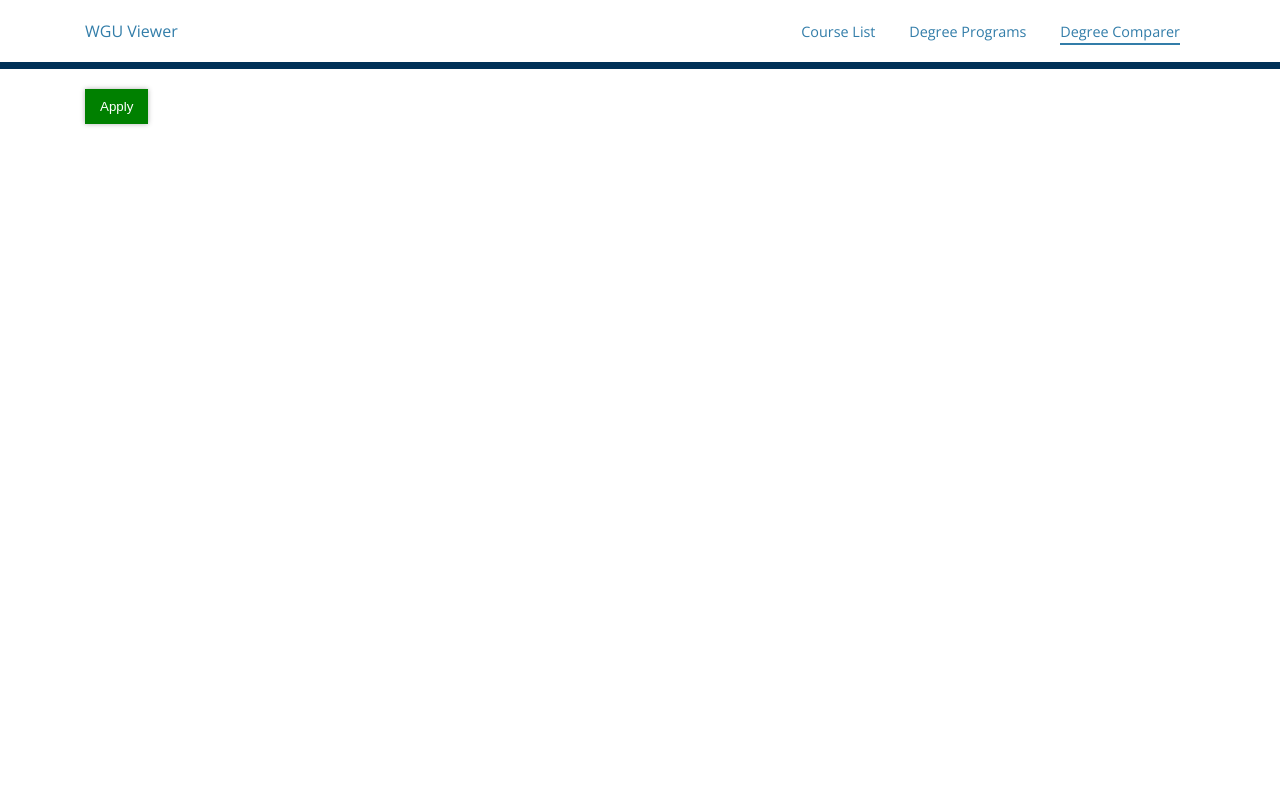
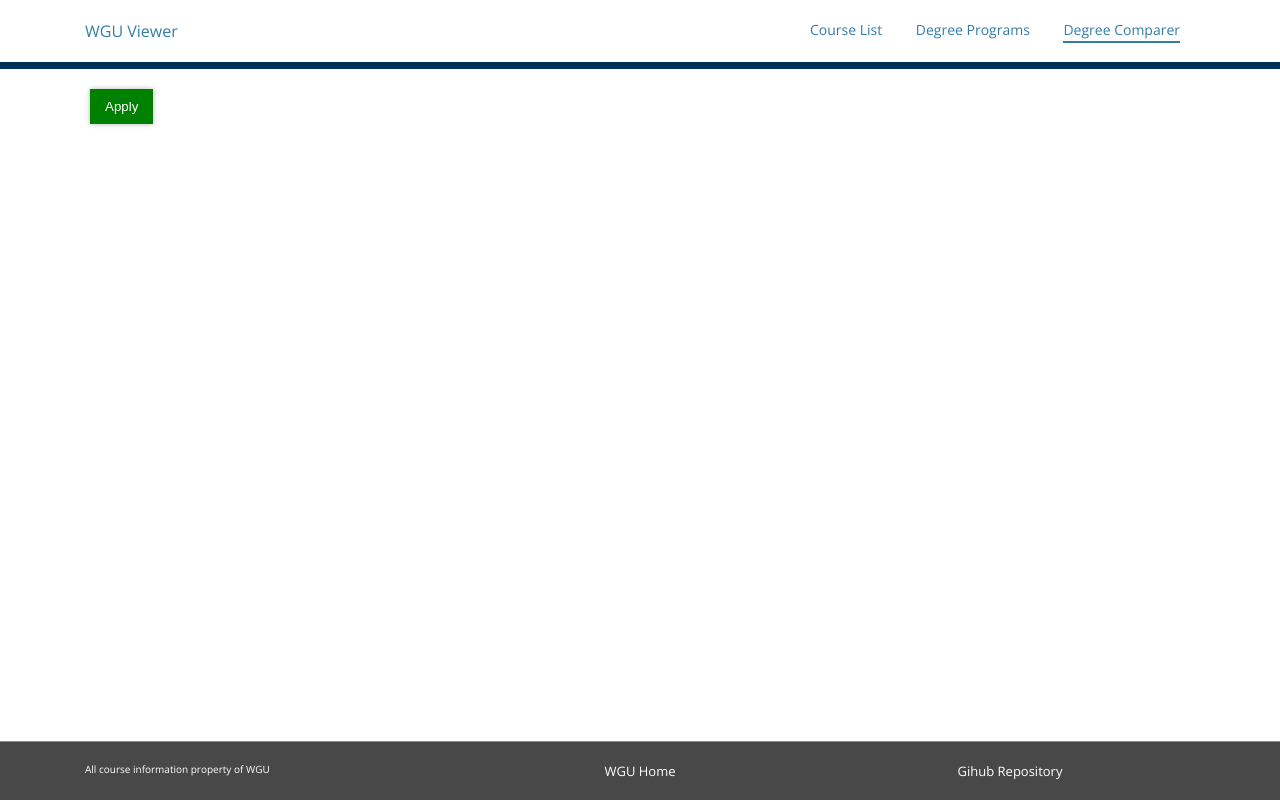
Before and after one commit to BlindPrimate/wgu-courses, a Django app: page /degree-comparison in a window 1280 px wide. Run offline with Django 3.2, Linux system fonts and the light colour scheme; style sheets or scripts are compiled from the project's sources; parts of the project's set-up code (start-up, migrations or seed data) failed here and were passed over; some libraries are stand-ins or nearby versions.

Commit message:
more style changes -- better font management

```diff
--- a/apps/course_selector/static/styles/app.scss
+++ b/apps/course_selector/static/styles/app.scss
@@ -25,12 +25,41 @@ body {
     margin: 0;
     padding: 0;
     color: $wgu-blue;
+    font-size: 62.5%;
+    display: flex;
+    min-height: 100vh;
+    flex-direction: column;
     a {
         color: $wgu-text-blue;
     }
 }
 
+h1 {
+    font-size: 3.2em;
+}
+h2 {
+    font-size: 2.8em;
+}
+h3 {
+    font-size: 2.4em;
+}
+h4 {
+    font-size: 2.2em;
+}
+h5 {
+    font-size: 1.8em;
+}
+h6 {
+    font-size: 1.6em;
+}
 
+p {
+    font-size: 1.2em;
+}
+
+a {
+    font-size: 1.3em;
+}
 // utility classes
 .clearfix {
     &:after {
@@ -105,6 +134,7 @@ input[type=checkbox] {
 
 #main-content {
     padding: 20px 0 20px;
+    flex: 1;
 }
 
 
@@ -127,6 +157,7 @@ input[type=checkbox] {
     }
     #logo {
         float: left;
+        font-size: 1.6em;
     }
     .menu {
         float: right;
@@ -135,7 +166,7 @@ input[type=checkbox] {
             margin: 0 15px;
         }
         a {
-            font-size: 0.9em;
+            font-size: 1.4em;
             margin: 10px 0;
             padding: 2px 0;
             &.active {
@@ -148,7 +179,7 @@ input[type=checkbox] {
 
 #side-menu {
     a {
-        font-size: 0.8em;
+        font-size: 1.4em;
         text-decoration: none;
         padding: 7px 10px;
         border-radius: 2px;
@@ -173,15 +204,14 @@ input[type=checkbox] {
         margin-right: 20px;
         box-shadow: 0 0 5px  rgba(40, 40, 40, 0.05);
         .comp-header {
-            display: inline;
+            display: inline-block;
             background-color: lighten($wgu-text-blue, 10%);
-            width: 100%;
             margin: 0;
             color: white;
             padding: 5px 10px;
-            font-size: 1em;
+            font-size: 1.3em;
             p {
-                font-size: 0.6em;
+                font-size: 1.1em;
                 margin: 0;
             }
         }
@@ -211,28 +241,72 @@ input[type=checkbox] {
     }
     a {
         text-decoration: none;
-        font-size: 0.8em;
-
+        font-size: 1.2em;
     }
 }
 
 .checked {
     text-align: center;
-    vertical-align: middle;
-    .fa-check-square {
-        color: green;
-        margin: auto;
-        vertical-align: middle;
+    span {
+        &:after {
+            content: '\2714';
+            display: block;
+            color: green;
+            padding: 5px;
+        }
     }
 }
 
 
 #degree-picker {
+    .form-button {
+        margin-bottom: 10px;
+        margin-left: 5px;
+    }
     li {
         padding: 3px;
-        font-size: .75em;
+        font-size: 1.2em;
         input {
             top: 3px;
         }
     }
 }
+
+#degree-table {
+    a {
+        font-size: 1.3em;
+        text-decoration: none;
+    }
+    .checked {
+        font-size: 1.6em;
+    }
+}
+
+
+#footer {
+    background: rgb(73, 72, 72);
+    color: white;
+    padding: 20px;
+    margin-top: 50px;
+    border-top: 1px solid rgb(140, 140, 140);
+    a {
+        color: white;
+        text-decoration: none;
+    }
+    ul {
+        margin: 0;
+        padding: 0;
+        display: flex;
+        li {
+            flex: 1 100%;
+            justify-content: space-around;
+            margin: 0;
+            padding: 0;
+            display: inline;
+            a {
+                text-align: center;
+                display: block;
+            }
+        }
+    }
+}
--- a/apps/course_selector/views.py
+++ b/apps/course_selector/views.py
@@ -23,6 +23,9 @@ class DegreeComparer(FormView):
     form_class = DegreeComparerForm
 
     def build_matrix(self, degrees, courses):
+        '''
+        Builds the matrix for constructing the degree comparer table
+        '''
         pruned_courses= courses.distinct()
 
         matrix = [[None, *degrees]]
@@ -34,10 +37,6 @@ class DegreeComparer(FormView):
                 else:
                     row.append(False)
             matrix.append(row)
-
-
-
-
         return matrix
 
 
--- a/templates/core/base.html
+++ b/templates/core/base.html
@@ -39,6 +39,15 @@
     </nav>
     {% block content %}
     {% endblock %}
+    <div id="footer">
+        <div class="container">
+            <ul>
+                <li>All course information property of WGU</li>
+                <li><a href="https://www.wgu.edu">WGU Home</a></li>
+                <li><a href="https://github.com/BlindPrimate/wgu-courses">Gihub Repository</a></li>
+            </ul>
+        </div>
+    </div>
     <script type="text/javascript" src="{% static 'js/app.bundle.js' %}"></script>
 </body>
 </html>
--- a/templates/course_selector/degree_comparer.html
+++ b/templates/course_selector/degree_comparer.html
@@ -22,7 +22,7 @@
             </div>
             <div class="col-lg-9">
                 {% if table %}
-                <table class="table">
+                <table id="degree-table" class="table">
                     <thead>
                         {% for row in table|slice:":1" %}
                         <tr>
@@ -51,7 +51,7 @@
                                     </a>
                                     </td>
                                 {% elif item == True %}
-                                    <td class="checked"><i class="fas fa-check-square"></i></td>
+                                    <td class="checked"><span></span></td>
                                 {% else %}
                                     <td></td>
                                 {% endif %}
```
Also changed, not shown: static/compiled-css/styles/app.css (+79 -16 lines), templates/course_selector/course_list.html (+6 -4 lines), templates/course_selector/degree_list.html (+7 -1 lines), 1 other file.
